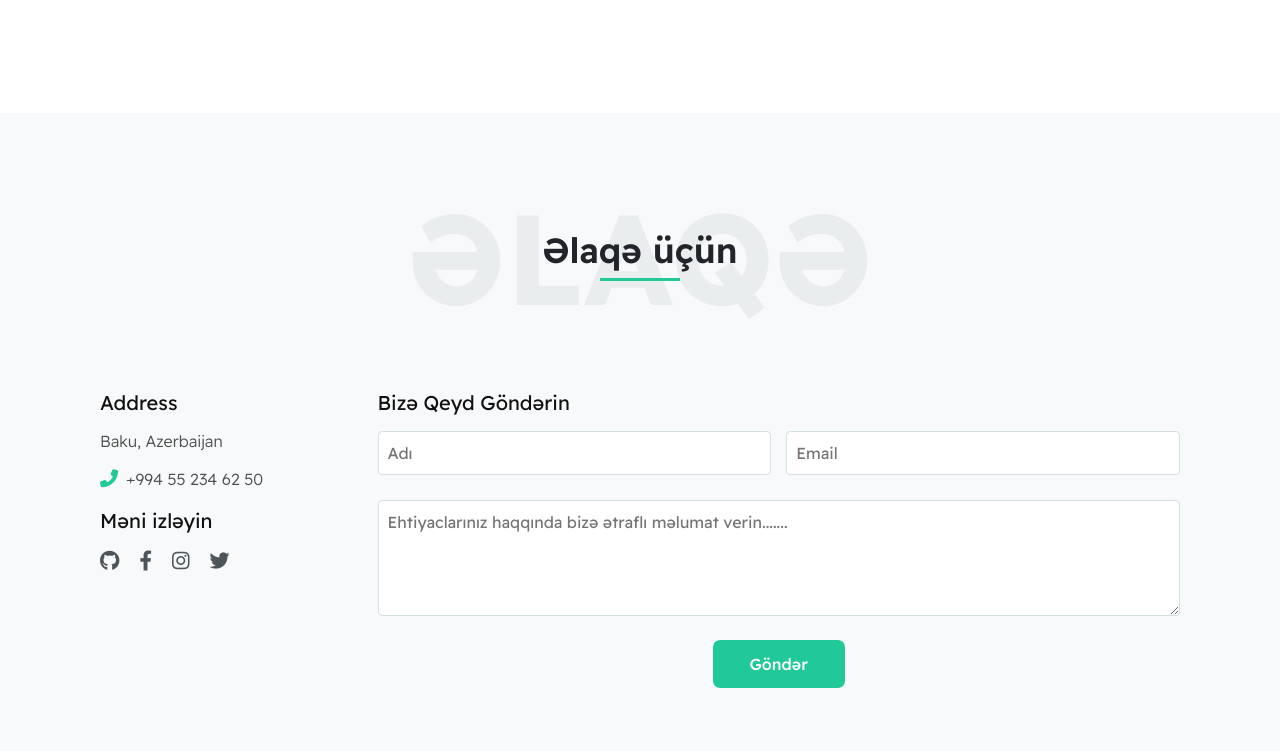
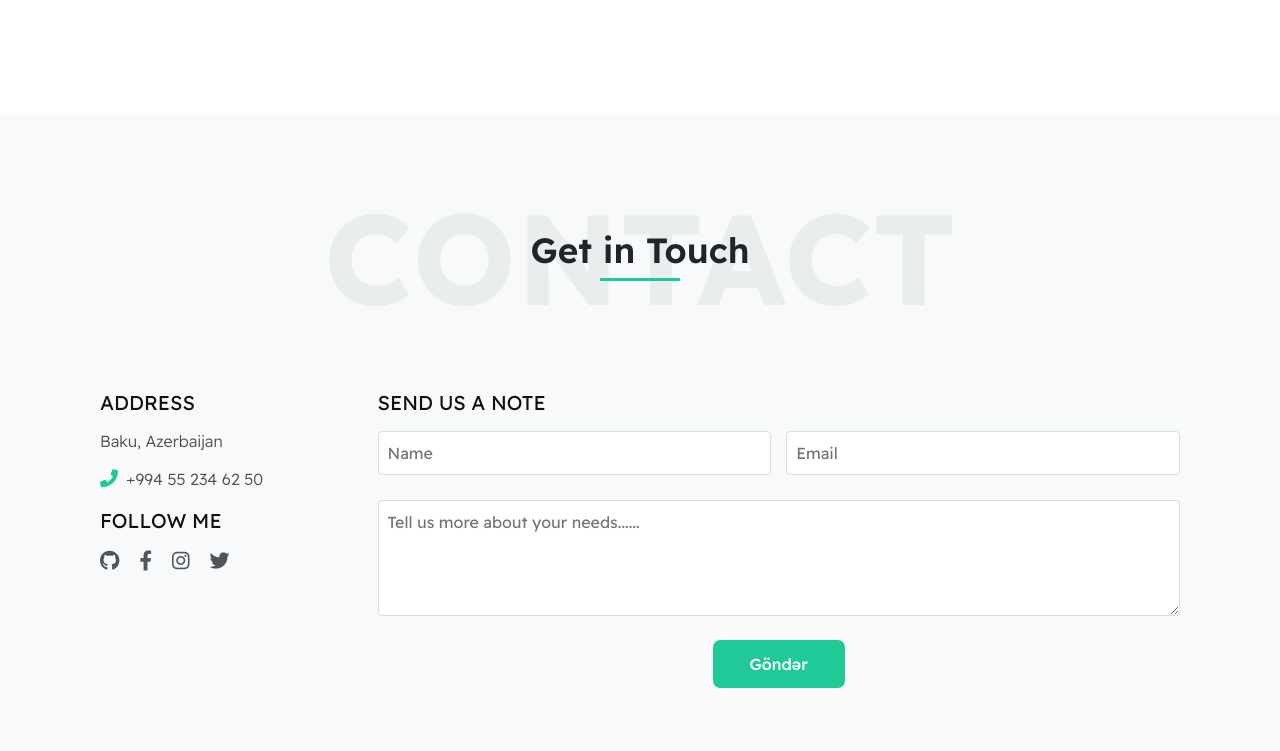
Before and after one commit to Sabuhi0/MyPortfolio, a Flask app: page / in a window 1280 px wide. Shown: the part 5551-6302 px from the top of the page. Run offline with Flask 2, Linux system fonts and the light colour scheme; data comes from the database, SQL or seed files in the repository; data that the repository does not hold is empty; some libraries are stand-ins or nearby versions.

Commit message:
Change the text language of the contact section

```diff
--- a/static/assets/css/contact.css
+++ b/static/assets/css/contact.css
@@ -30,7 +30,7 @@
     font-family: "ReadexProRegular", sans-serif;
     color: var(--color-cod-gray);
     font-size: 20px;
-    /* text-transform: uppercase; */
+    text-transform: uppercase;
 }
 
 .address-section p,
@@ -110,6 +110,7 @@ textarea {
     color: var(--color-cod-gray);
     font-size: 20px;
     margin-bottom: 18px;
+    text-transform: uppercase;
 }
 
 .send {
--- a/templates/app/index.html
+++ b/templates/app/index.html
@@ -375,9 +375,9 @@
         <div class="section">
             <!-- Heading Section Start -->
             <div class="header-text position-relative mb-5">
-                <h2 class="text-center">Əlaqə</h2>
+                <h2 class="text-center">Contact</h2>
                 <p class="position-center text-center">
-                    Əlaqə üçün
+                    Get in Touch
                     <span class="heading-separator-line border-bottom d-block mx-auto"></span>
                 </p>
             </div>
@@ -397,7 +397,7 @@
                             </p>
                         </div>
                         <div class="follow-me mt-20">
-                            <h1 class="mt-4">Məni izləyin</h1>
+                            <h1 class="mt-4">Follow me</h1>
                             <div class="social-list mt-20">
                                 <span>
                                     <a href="https://github.com/Sabuhi0" class="github" target="_blank">
@@ -417,15 +417,15 @@
                         </div>
                     </div>
                     <div class="col-md-9 col-md-1 admin-contact mt-4">
-                        <h1>Bizə Qeyd Göndərin</h1>
+                        <h1>Send us a note</h1>
                         <div class="form">
                             <form action="/admin/contact" method="POST" enctype="multipart/form-data">
                                 <div class="display-flex display-block">
-                                    <input class="input mr-15" name="contact_name" required type="text" placeholder="Adı" aria-label="Username">
+                                    <input class="input mr-15" name="contact_name" required type="text" placeholder="Name" aria-label="Username">
                                     <input class="input" name="contact_email" type="email" placeholder="Email" aria-label="Server">
                                 </div>
                                 <div class="mesaj_input">
-                                    <textarea class="input" type="text" name="contact_message" placeholder="Ehtiyaclarınız haqqında bizə ətraflı məlumat verin......." rows="4"></textarea>
+                                    <textarea class="input" type="text" name="contact_message" placeholder="Tell us more about your needs......" rows="4"></textarea>
                                 </div>
                                 <div class="admin-contact-button text-center ">
                                     <button class="send " type="submit ">Göndər</button>
```
